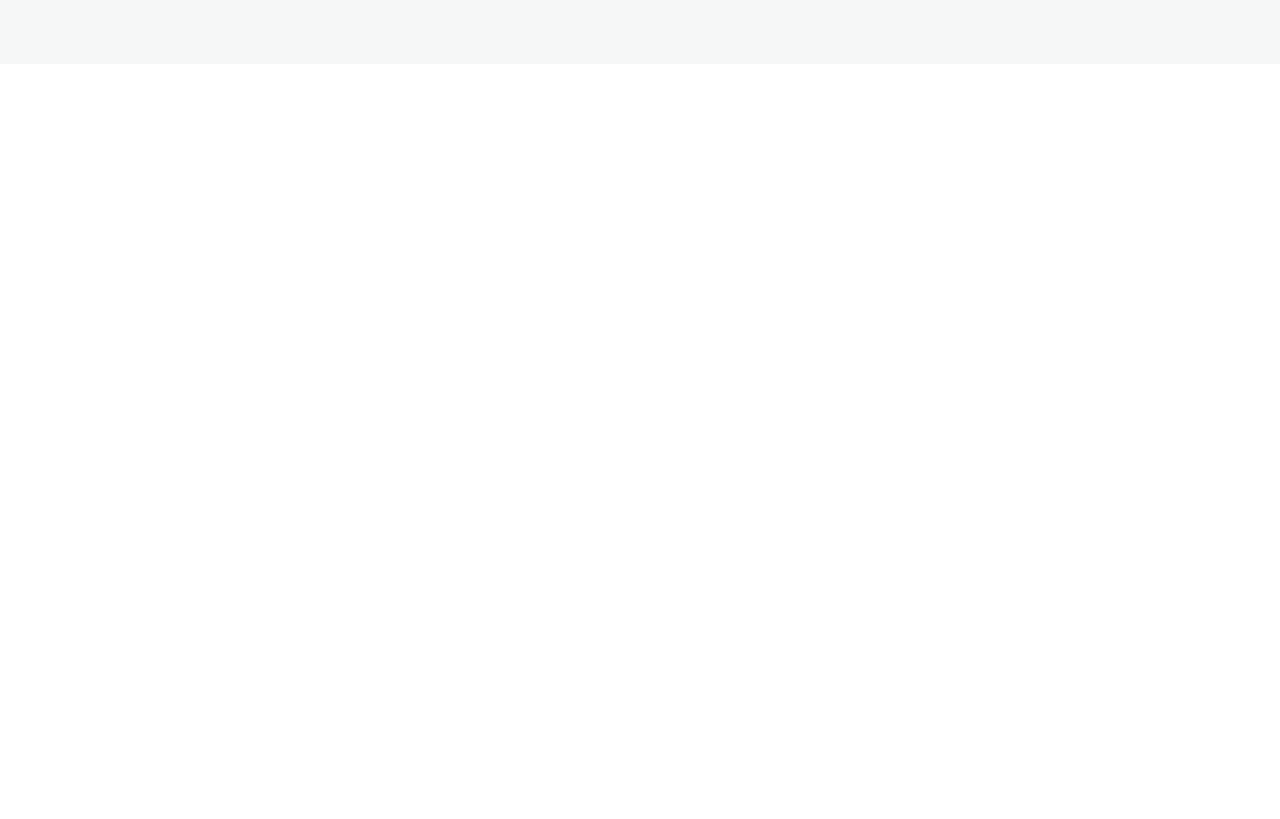
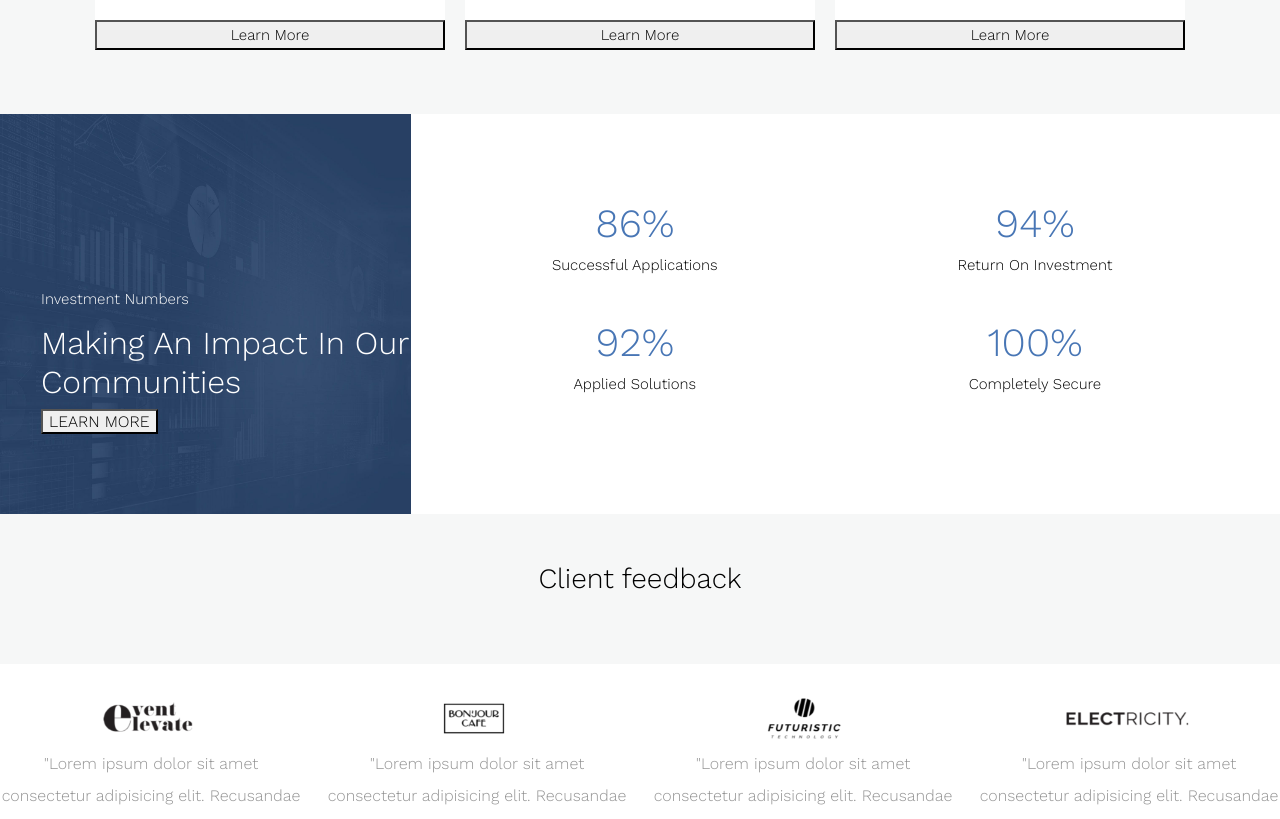
Before and after one commit to stfDeveloper/proj-html-vuejs, a Vue app: page / in a window 1280 px wide. Shown: the part 1973-2792 px from the top of the page. Before the commit the page ends 2037 px from the top, so only its background shows below. Built offline with nearby package versions, Linux system fonts and the light colour scheme.

Commit message:
layout finito

```diff
--- a/src/assets/style/vars.scss
+++ b/src/assets/style/vars.scss
@@ -1,17 +1,17 @@
-// color cube
+
 $white: #ffffff;
 $baltic: #1c1b21;
 $viking: #5eddcc;
 $sanMarino: #426aed;
 $pink: #eeafaa;
 $cyan: #00ddff;
-// median cut
+
 $stone: #1b304b;
 $haze: #f6f7f7;
 $viking: #5eddcc;
 $blue: #4876b5;
 $gray: #949494;
-// material design
+
 $viking: #5eddcc;
 $linch: #657b92;
 $nile: #1a3154;
--- a/src/components/Footer.vue
+++ b/src/components/Footer.vue
@@ -1,6 +1,50 @@
 <template>
-  <div>
+  <div class="navFooter">
+    <div class="upperFooter d-flex align-items-center">
+      <div class="container">
+        <div class="row">
+          <div class="col-3 d-flex align-self-center">
+            <img src="../assets/images/finance_logo_footer-200x131.png" alt="">
+          </div>
+          <div class="col-3 d-flex align-self-center">
+            <ul> <h5 style="font-size:bold;">RECENT POSTS</h5>
+              <li>
+                Lorem ipsum dolor sit.
+              </li>
+              <li>
+                Lorem ipsum dolor sit.
+              </li>
+              <li>
+                Lorem ipsum dolor sit.
+              </li>
 
+            </ul>
+          </div>
+          <div class="col-3 d-flex align-self-center">
+            <ul>SERVICES
+              <li>
+                Lorem ipsum dolor sit.
+              </li><li>
+                Lorem ipsum dolor sit.
+              </li>
+              <li>
+                Lorem ipsum dolor sit.
+              </li>
+            </ul>
+          </div>
+          <div class="col-3 d-flex align-self-center">
+            <ul>
+              LATEST
+              <div>piccionDmammt</div>
+            </ul>
+          </div>
+        </div>
+      </div>
+
+    </div>
+
+      <div class="lowerFooter d-flex">
+      </div>
   </div>
 </template>
 
@@ -11,7 +55,51 @@ export default {
 }
 </script>
 
-<style>
+<style lang="scss" scoped>
+@import "../assets/style/global.scss";
+
+*{
+  font-family: 'Courier New', Courier, monospace;
+}
+
+
+  .upperFooter{
+    width: 100%;
+    height:250px;
+    background-color: $baltic;
+    .col-3{
+      height: 100%;
+    }
+    img{
+      width: 50%;
+    }
+  }
+  ul {
+    line-height: 30px;
+  position: relative;
+  list-style: none;
+  color: $white;
+  }
+  li{
+  color: $gray;
+  font-size: 12px;
+
+  }
+  li::before {
+    content: '>';
+    position: absolute;
+    left: 15px;
+
+  }
+
+  .lowerFooter{
+    width: 100%;
+    height:100px;
+    background-color: $shark;
+
+
+  }
+
 
 
 </style>
--- a/src/components/Header.vue
+++ b/src/components/Header.vue
@@ -1,7 +1,7 @@
 <template>
-  <div class="d-flex justify-content-between align-items-center m0" id="header">
+  <div class="d-flex justify-content-between align-items-center" id="header">
     <div class="logo">
-      <img src="../assets/style/logo.png" alt="" />
+      <img src="../assets/style/logo.png" alt=""/>
     </div>
     <div id="nav">
       <div>HOME</div>
@@ -28,7 +28,8 @@ export default {
 #header{
     width: 100%;
     height: 80px;
-    padding: 30px;
+    padding-left: 30px;
+    padding-right: 30px;
     #nav{
         display: flex;
         div{
--- a/src/components/Main.vue
+++ b/src/components/Main.vue
@@ -29,14 +29,14 @@
                 <p>Lorem ipsum dolor sit amet consectetur adipisicing elit. Quasi omnis laboriosam dolor!</p>
                 <button>Learn More!</button>
             </div>
-            <div class="col-6" id="graph">
+            <div class="col-6 align-self-center mx4" id="graph">
                 <img src="../assets/images/graph.jpg" alt="">
             </div>
       </div>
   </div>
 <!-- services -->
-    <div id="services" class="pt-5">
-        <div class="container d-flex flex-column">
+    <div id="services" class="">
+        <div class="container">
             <div class="row">
                 <h3 class="col-12 text-center">
                     Speciality Services
@@ -54,7 +54,7 @@
             <div class="serviceCard d-flex flex-column">
                 <div class="serviceImage1">
                 </div>
-                <div class="">
+                <div class="mx-5">
                     <h4>
                         Small Business Loans
                     </h4>
@@ -93,8 +93,145 @@
                 <button class="mt-auto p-1">Learn More</button>
             </div>
         </div>
+    </div>
+<!-- percent -->
+    <div class="percent">
+        <div class="percentContainer">
+            <div class="row">
+                <div class="col-4">
+                    <div class="imageInvestments">
+                        <img src="../assets/images/counters-bg-image.jpg" alt="">
+                        <div class="imgContent">
+                        <p>Investment Numbers</p>
+                        <h2>Making An Impact In Our Communities</h2>
+                        <button>LEARN MORE</button>
+                        </div>
+                    </div>
 
+                </div>
+                <div class="col-8 d-flex flex-wrap align-content-center">
+                    <div class="col-5 text-center m-4">
+                        <h1>
+                            86%
+                        </h1><br>
+                        <p>Successful Applications</p>
+
+                    </div>
+                    <div class="col-5 text-center m-4">
+                        <h1>
+                            94%
+                        </h1><br>
+                        <p>Return On Investment</p>
+
+                    </div>
+                    <div class="col-5 text-center m-4">
+                        <h1>
+                            92%
+                        </h1><br>
+                        <p>Applied Solutions</p>
+
+                    </div>
+                    <div class="col-5 text-center m-4">
+                        <h1>
+                            100%
+                        </h1><br>
+                        <p>Completely Secure</p>
+                    </div>
+                </div>
+            </div>
+        </div>
     </div>
+<!-- feedback -->
+    <div class="feedbkack d-flex align-content-center flex-wrap justify-content-center">
+        <h3 class="col-12 text-center">Client feedback</h3>
+       <hr>
+    </div>
+<!-- clients -->
+    <div class="clients">
+        <div class="">
+            <div class="row">
+                <div class="col-3 border clientCard d-flex flex-column align-items-center py-4">
+                    <div class="clientImage">
+                        <img src="../assets/images/client-logo-4-200x87.png" alt="">
+                    </div>
+                    <p class="text-center lh-lg">"Lorem ipsum dolor sit amet consectetur adipisicing elit. Recusandae aspernatur aliquid obcaecati sequi atque vero eum perspiciatis itaque modi vitae?"</p>
+                </div>
+                <div class="col-3 border clientCard d-flex flex-column align-items-center py-4">
+                    <div class="clientImage">
+                        <img src="../assets/images/client-logo-1-1-200x87.png" alt="">
+                    </div>
+                    <p class="text-center lh-lg">"Lorem ipsum dolor sit amet consectetur adipisicing elit. Recusandae aspernatur aliquid obcaecati sequi atque vero eum perspiciatis itaque modi vitae?"</p>
+                </div>
+                <div class="col-3 border clientCard d-flex flex-column align-items-center py-4">
+                    <div class="clientImage">
+                        <img src="../assets/images/client-logo-2-200x87.png" alt="">
+                    </div>
+                    <p class="text-center lh-lg">"Lorem ipsum dolor sit amet consectetur adipisicing elit. Recusandae aspernatur aliquid obcaecati sequi atque vero eum perspiciatis itaque modi vitae?"</p>
+                </div>
+                <div class="col-3 border clientCard d-flex flex-column align-items-center py-4">
+                    <div class="clientImage">
+                        <img src="../assets/images/client-logo-3-200x87.png" alt="">
+                    </div>
+                    <p class="text-center lh-lg">"Lorem ipsum dolor sit amet consectetur adipisicing elit. Recusandae aspernatur aliquid obcaecati sequi atque vero eum perspiciatis itaque modi vitae?"</p>
+                </div>
+            </div>
+            <div class="row">
+                <div class="col-3 border clientName d-flex justify-content-center p-4">
+                    <div class="text-center">
+                        <h5>
+                            Andre Mendoza
+                        </h5>
+                        <p>Creative Market</p>
+                    </div>
+                </div>
+                <div class="col-3 border clientName d-flex justify-content-center p-4">
+                    <div class="text-center">
+                        <h5>
+                            Andre Mendoza
+                        </h5>
+                        <p>Creative Market</p>
+                    </div>
+                </div>
+                <div class="col-3 border clientName d-flex justify-content-center p-4">
+                    <div class="text-center">
+                        <h5>
+                            Andre Mendoza
+                        </h5>
+                        <p>Creative Market</p>
+                    </div>
+                </div>
+                <div class="col-3 border clientName d-flex justify-content-center p-4">
+                    <div class="text-center">
+                        <h5>
+                            Andre Mendoza
+                        </h5>
+                        <p>Creative Market</p>
+                    </div>
+                </div>
+            </div>
+        </div>
+    </div>
+<!-- reach -->
+<div class="reach d-flex flex-wrap justify-content-center align-items-center">
+    <div class="">
+        <div class="row">
+            <div class="col-12 d-flex justify-content-center">
+                <h1>
+                    Ready to talk?
+                </h1>
+            </div>
+            <div class="col-4 d-flex justify-content-center text-center my-2 m-auto">
+                Lorem ipsum, dolor sit amet consectetur adipisicing elit. Itaque, cum pariatur?
+            </div>
+            <div class="col-12 d-flex justify-content-center my-2">
+                <button>
+                    LET'S TALK
+                </button>
+            </div>
+        </div>
+    </div>
+</div>
+
 </div>
 </template>
 
@@ -132,7 +269,7 @@ export default {
     #financeGraph{
         background-color: $white;
         width: 100%;
-        height: 500px;
+        height: 550px;
         margin-top: 50px;
         font-size: 15px;
 
@@ -154,6 +291,7 @@ export default {
         width: 100%;
         height:600px;
         font-size: 15px;
+        padding: 50px;
     }
     .serviceCard{
         background-color: $white;
@@ -172,6 +310,7 @@ export default {
         content: "\1F310";
         font-size: 80px;
 
+
     }
     .serviceImage2:before{
         content: "\1F48E";
@@ -183,4 +322,68 @@ export default {
         font-size: 80px;
 
     }
+    .percent{
+        background-color: $white;
+        width: 100%;
+        height: 400px;
+        .imageInvestments{
+            position: relative;
+            height: 400px;
+            img{
+                width: 100%;
+                height: 100%;
+            }
+        }
+        h1{
+            color: $blue;
+            font-style: bold;
+            line-height: 10px;
+        }
+        p{
+            font-size: 15px;
+        }
+        .imgContent{
+            position: absolute;
+            bottom: 20%;
+            left: 10%;
+            color: white;
+
+        }
+    }
+    .feedbkack{
+        width: 100%;
+        height: 150px;
+        padding-top:20px ;
+        background-color: $haze;
+    }
+    .clients{
+        width: 100%;
+        height: 350px;
+        background-color: $white;
+        .clientCard{
+            height: 250px;
+            .clientImage{
+                width: 150px;
+                height: 60px;
+            img{
+                width: 100%;
+                height: 100%;
+            }
+            }
+            p{
+                color: $gray;
+            }
+        }
+        .clientName{
+            height: 100px;
+        }
+    }
+    .reach{
+        width: 100%;
+        height: 350px;
+        background:url(../assets/images/ready_to_talk_cta_bg.jpg);
+        background-size: cover;
+        background-position: center;
+        color: $white;
+    }
 </style>
```
